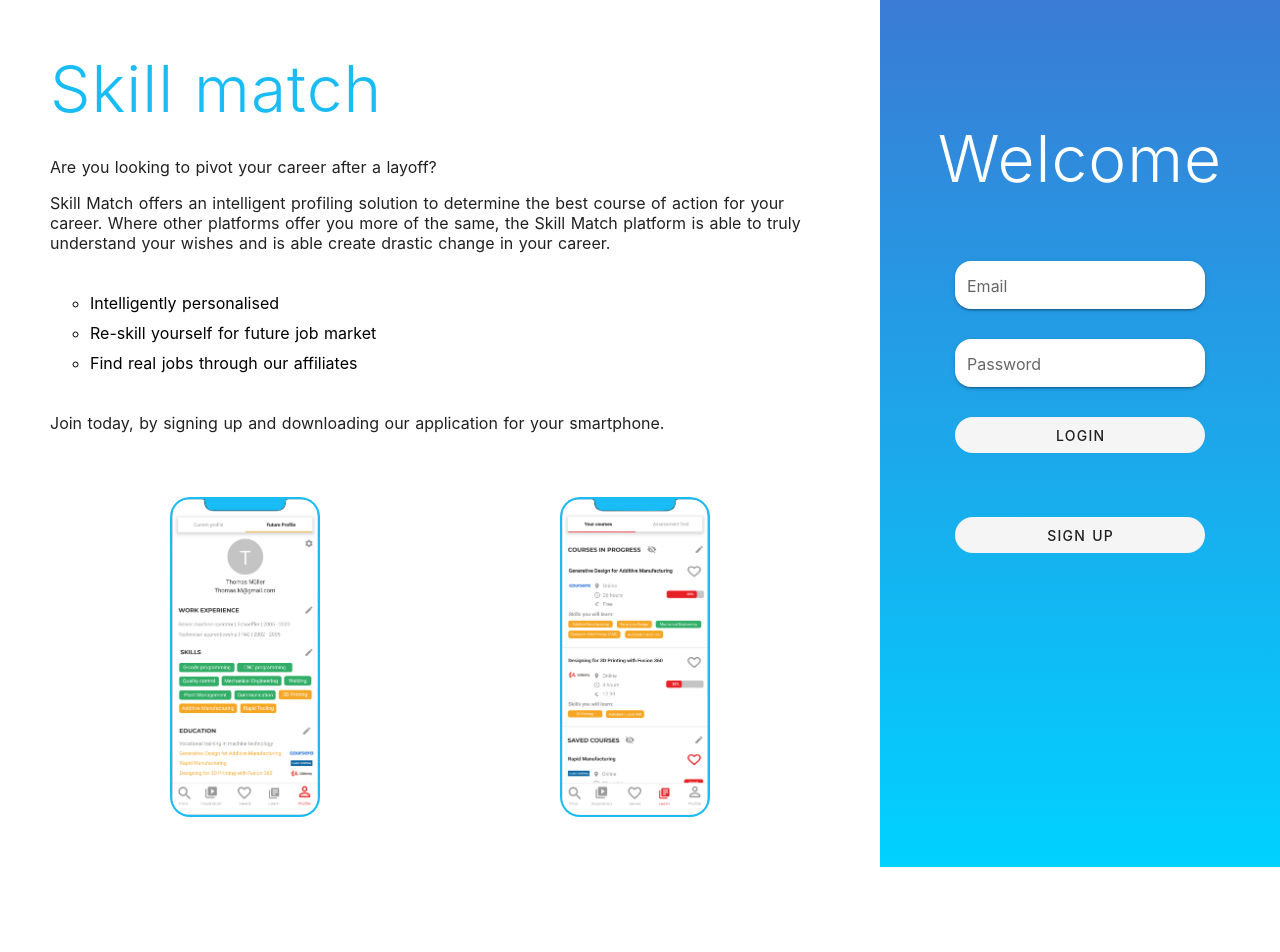
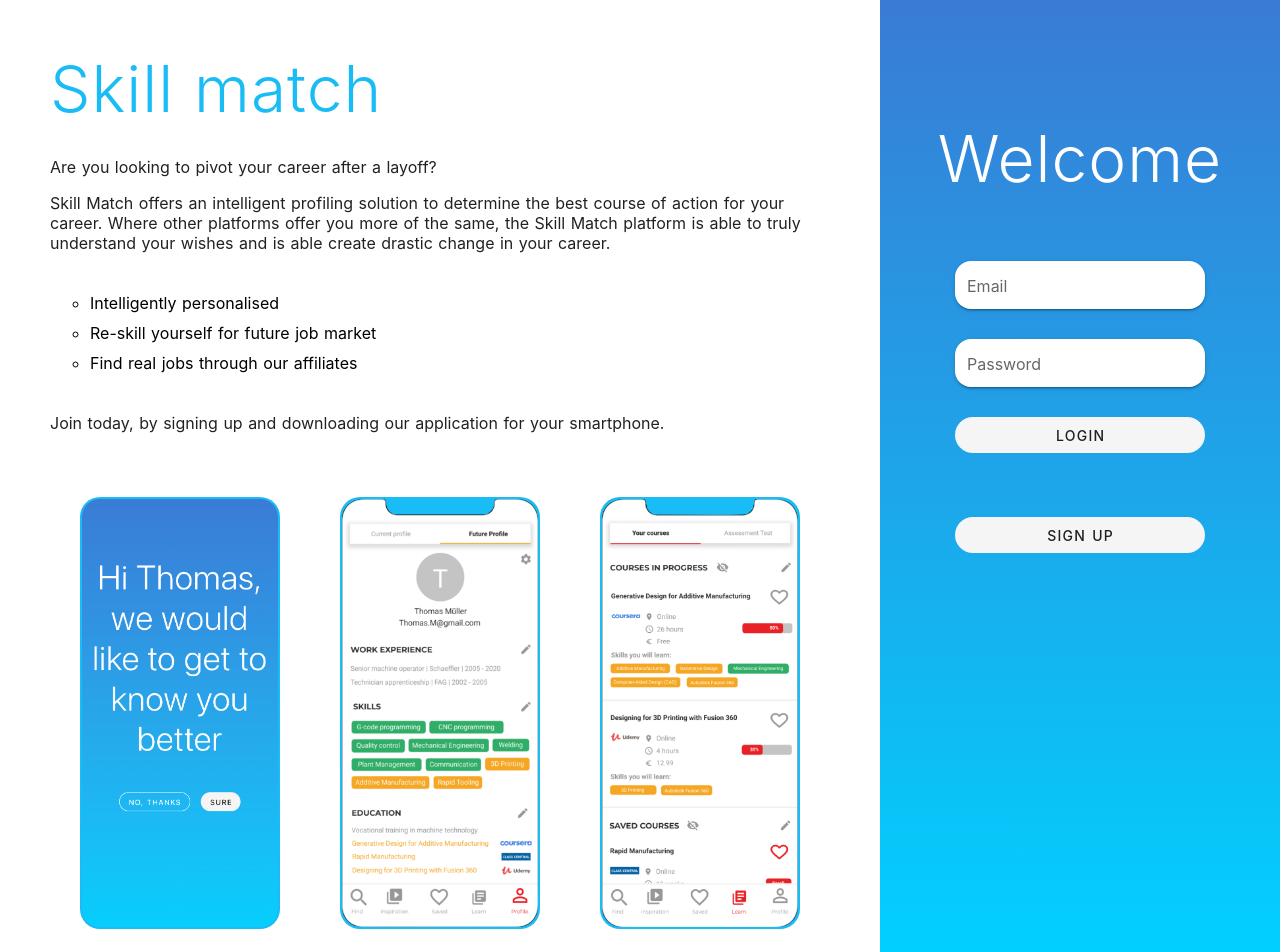
Before and after one commit to hackdays-bw-infosys-team-6/application, a Nuxt app: page / in a window 1280 px wide. Shown: the top 952 px of the page. Before the commit the page ends 867 px from the top, so only its background shows below. Built offline with nearby package versions, Linux system fonts and the light colour scheme.

Commit message:
Add another screenshot to the landing page

```diff
--- a/pages/index.vue
+++ b/pages/index.vue
@@ -15,6 +15,7 @@
       <p>Join today, by signing up and downloading our application for your smartphone.</p>
 
       <div class="screenshot-container">
+        <img src="screenshot-profiling.png" alt="" srcset="">
         <img src="screenshot-profile.png" alt="" srcset="">
         <img src="screenshot-courses.png" alt="" srcset="">
       </div>
@@ -80,7 +81,19 @@ p {
   background: #19bcf4;
   padding: 2px;
   border-radius: 20px;
-  width: 150px;
+  width: 200px;
+}
+
+@media (max-width: 1200px) {
+  .screenshot-container img {
+    width: 150px;
+  }
+}
+
+@media (max-width: 900px) {
+  .screenshot-container img {
+    width: 100px;
+  }
 }
 
 .login {
```
Also changed, not shown: static/screenshot-profiling.png (added).
